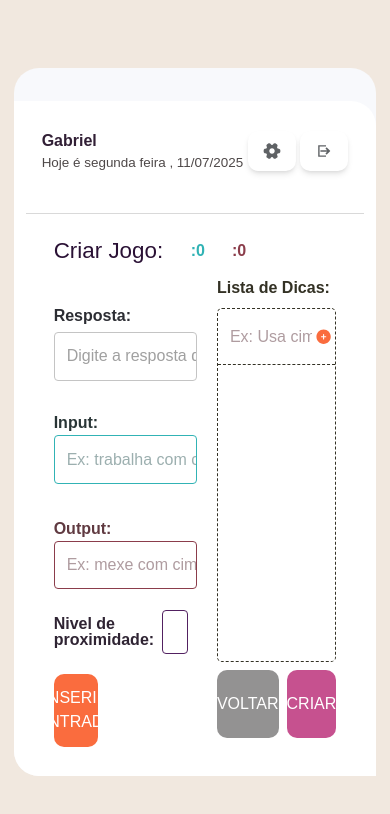
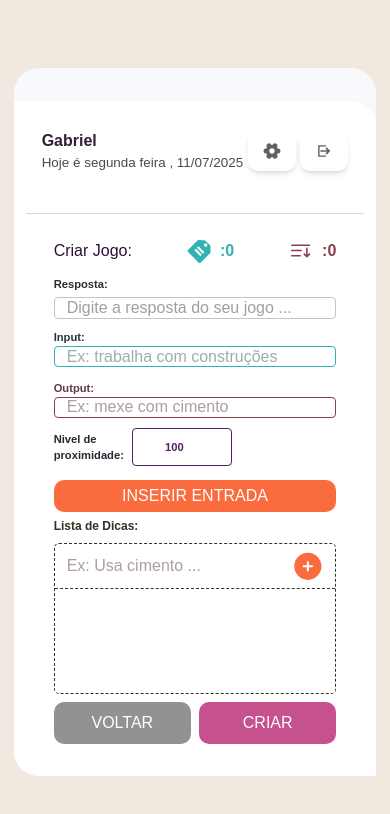
Before and after one commit to brownzini/gdwho, a Next.js app: page / in a window 390 px wide. Shown: the top 814 px of the page. Built offline with nearby package versions, Linux system fonts and the light colour scheme.

Commit message:
[Feature]: Applies responsiveness to the game creation screen

```diff
--- a/src/features/Game/Create/styles.ts
+++ b/src/features/Game/Create/styles.ts
@@ -1,7 +1,7 @@
 const createStyles = {
   wrapper: ` "
       w-[100%] h-[100%]
-      flex flex-row justify-center items-center gap-5
+      flex flex-col sm:flex-row justify-center items-center sm:gap-5
       pl-10 pr-10
   `,
 };
--- a/src/features/Game/DataList/index.tsx
+++ b/src/features/Game/DataList/index.tsx
@@ -34,7 +34,7 @@ export default function DataList() {
               value={value}
               setValue={setValue}
               borderStyle="border-none"
-              fontSize="text-[1.6rem]"
+              fontSize="text-[0.93rem] sm:text-[1.2rem] xl:text-[1.6rem]"
               fontColor="text-[#8B803D] italic"
               fontFamily={`font-["Roboto"] `}
             />
@@ -43,14 +43,14 @@ export default function DataList() {
       </div>
       <div className={dataListStyles["buttonsArea"]}>
         <Button
-          height="h-[64%]"
+          height="h-[57%] sm:h-[64%]"
           bgColor="bg-[#939292]"
           hoverBgColor="hover:bg-[#504c4c]"
         >
           <b className={dataListStyles["backButton"]}>VOLTAR</b>
         </Button>
         <Button
-          height="h-[64%]"
+          height="h-[57%] sm:h-[64%]"
           bgColor="bg-[#C6518F]"
           hoverBgColor="hover:bg-[#cc0f74]"
         >
--- a/src/features/Game/DataList/styles.ts
+++ b/src/features/Game/DataList/styles.ts
@@ -1,15 +1,15 @@
 const dataListStyles = {
   container: `
-    w-[50%] h-[100%]
+   w-full sm:w-[50%] h-[100%]
     flex flex-col justify-start items-start gap-2
     `,
-  dataListTitle: ` text-[#333124] font-black font-["Inter"] `,
+  dataListTitle: ` text-[#333124] font-black font-["Inter"] text-[0.75rem] sm:text-[1rem]`,
   containerList: `
       w-[100%] h-[100%]
       border-[1px] border-[#333124] border-dashed rounded-[5px]
   `,
   inputArea:`
-      w-full h-[16%]
+      w-full h-[30%] sm:h-[20%] md:h-[16%]
       flex justify-start items-center
       border-b-[#333124] border-b-[1px] border-dashed
   `,
@@ -20,7 +20,7 @@ const dataListStyles = {
   scrollArea:`
       hide-scrollbar
       pr-3 pt-2
-      h-[84%] max-h-[250px]
+      h-[84%] max-h-[75px] sm:max-h-[250px]
       flex flex-col justify-start items-start gap-10
       overflow-y-scroll
   `,
@@ -29,7 +29,7 @@ const dataListStyles = {
     justify-center items-center
   `,
   buttonsArea: `
-      w-[100%] h-[30%]
+      w-[100%] h-[50%] md:h-[25%]
       flex justify-center items-start gap-2
   `,
   backButton:` text-[#fff] font-medium text-[1rem] `,
--- a/src/features/Game/Entries/index.tsx
+++ b/src/features/Game/Entries/index.tsx
@@ -4,7 +4,6 @@ import entriesStyles from "./styles";
 import { useState } from "react";
 
 export default function Entries() {
-
   const [response, setResponse] = useState<string>("");
   const [input, setInpuit] = useState<string>("");
   const [output, setOutput] = useState<string>("");
@@ -48,30 +47,33 @@ export default function Entries() {
           fontColor="text-[#603A41]"
         />
       </div>
-      <div className="flex items-center justify-start">
-        <div className="flex items-center justify-start gap-2">
-          <h2 className="text-[#2F2433] font-black flex leading-[16px]">
+      <div className={entriesStyles["level"]}>
+        <div className={entriesStyles["levelWrapper"]}>
+          <h2 className={entriesStyles["levelTitle"]}>
             Nivel de <br /> proximidade:
           </h2>
           <Input
             type="number"
-            width="w-[25%]"
+            width="w-[25%] min-w-[100px]"
             height="h-[100%] p-3"
             value={level}
             setValue={setLevel}
             borderStyle="border-[#522161] border-[1px]"
             fontColor="text-[#522161] text-center font-black"
+            fontSize="text-[0.7rem] sm:text-[1rem]"
           />
         </div>
       </div>
-      <div className="col-span-2 h-[100%] flex items-center justify-start">
+      <div className={entriesStyles["buttonArea"]}>
         <Button
-          width=" w-[31%]"
+          width=" w-[100%] sm:w-[50%]"
           height=" h-[75%]"
           bgColor="bg-[#FA6C3E]"
           hoverBgColor="hover:bg-[#cc471b]"
         >
-          <b className="text-[#fff] font-light w-full h-full grid items-center justify-center">INSERIR ENTRADA</b>
+          <b className="text-[#fff] font-light w-full h-full grid items-center justify-center">
+            INSERIR ENTRADA
+          </b>
         </Button>
       </div>
     </div>
--- a/src/features/Game/Entries/styles.ts
+++ b/src/features/Game/Entries/styles.ts
@@ -8,21 +8,30 @@ const entriesStyles = {
     flex flex-col items-start justify-center gap-1
   `,
   responseLabel: `
-    text-[#2C2D33] font-["Inter"] font-black
+    text-[0.7rem] sm:text-[1rem] text-[#2C2D33] font-["Inter"] font-black
   `,
   input: `
     col-span-2
     flex flex-col items-start justify-center
   `,
   inputLabel: `
-    text-[#293536] font-["Inter"] font-black
+    text-[0.7rem] sm:text-[1rem] text-[#293536] font-["Inter"] font-black
   `,
   output: `
     col-span-2
     flex flex-col items-start justify-center
   `,
   outputLabel: `
-    text-[#603A41] font-["Inter"] font-black
+    text-[0.7rem] sm:text-[1rem] text-[#603A41] font-["Inter"] font-black
+  `,
+  level: `flex items-center justify-start`,
+  levelWrapper: `flex items-center justify-start gap-2`,
+  levelTitle: `
+    text-[#2F2433] font-black leading-[16px] text-[0.7rem] sm:text-[1rem]`,
+  buttonArea: `
+    h-[100%]
+    col-span-2
+    flex items-center justify-start
   `,
 };
 export default entriesStyles;
--- a/src/screens/CreateGameScreen/index.tsx
+++ b/src/screens/CreateGameScreen/index.tsx
@@ -22,11 +22,11 @@ export default function CreateGameScreen() {
       <div className="w-[93%] h-[1px] bg-[#D9D9D9]" />
       <div className="w-[100%] h-[100%] flex flex-col justify-center items-start">
         <ScreenTitle>
-          <div className="w-[7%] h-[50%] flex justify-center items-center">
+          <div className="w-[20%] md:w-[7%] h-[50%] flex justify-center items-center">
             <SvgModel name="entries" width="100%" height="100%" />
             <h2 className="font-black text-[#31B3B5]">:0</h2>
           </div>
-          <div className="w-[7%] h-[50%] flex justify-center items-center">
+          <div className="w-[20%] md:w-[7%] h-[50%] flex justify-center items-center">
             <SvgModel name="dataList" width="100%" height="100%" />
             <h2 className="font-black text-[#8B3D4B]">:0</h2>
           </div>
--- a/src/shared/Header/styles.ts
+++ b/src/shared/Header/styles.ts
@@ -3,7 +3,7 @@ const headerStyle = {
       w-[100%] h-[12%]
       min-h-[100px]
       flex justify-between items-center
-      pl-7 pr-7 sm:pl-10 sm:pr-10 2xl:pl-25 2xl:pr-25
+      pl-7 pr-7 sm:pl-10 sm:pr-10
   `,
   description: `
      w-[100%] h-[100%]
--- a/src/shared/ScreenTitle/styles.ts
+++ b/src/shared/ScreenTitle/styles.ts
@@ -1,10 +1,10 @@
 const screenTitleStyles = {
   container: `
   relative
-  pl-10
-  w-[64%] h-[10%]
+  pl-10 pr-10
+  w-[100%] sm:w-[69%] xl:w-[64%] h-[10%]
   flex flex-row justify-between items-center`,
-  title: `text-[#2A1135] font-["Inter"] font-medium text-[1.4rem]`,
+  title: `text-[#2A1135] font-["Inter"] font-medium text-[1rem] sm:text-[1.4rem]`,
 };
 
 export default screenTitleStyles;
```
